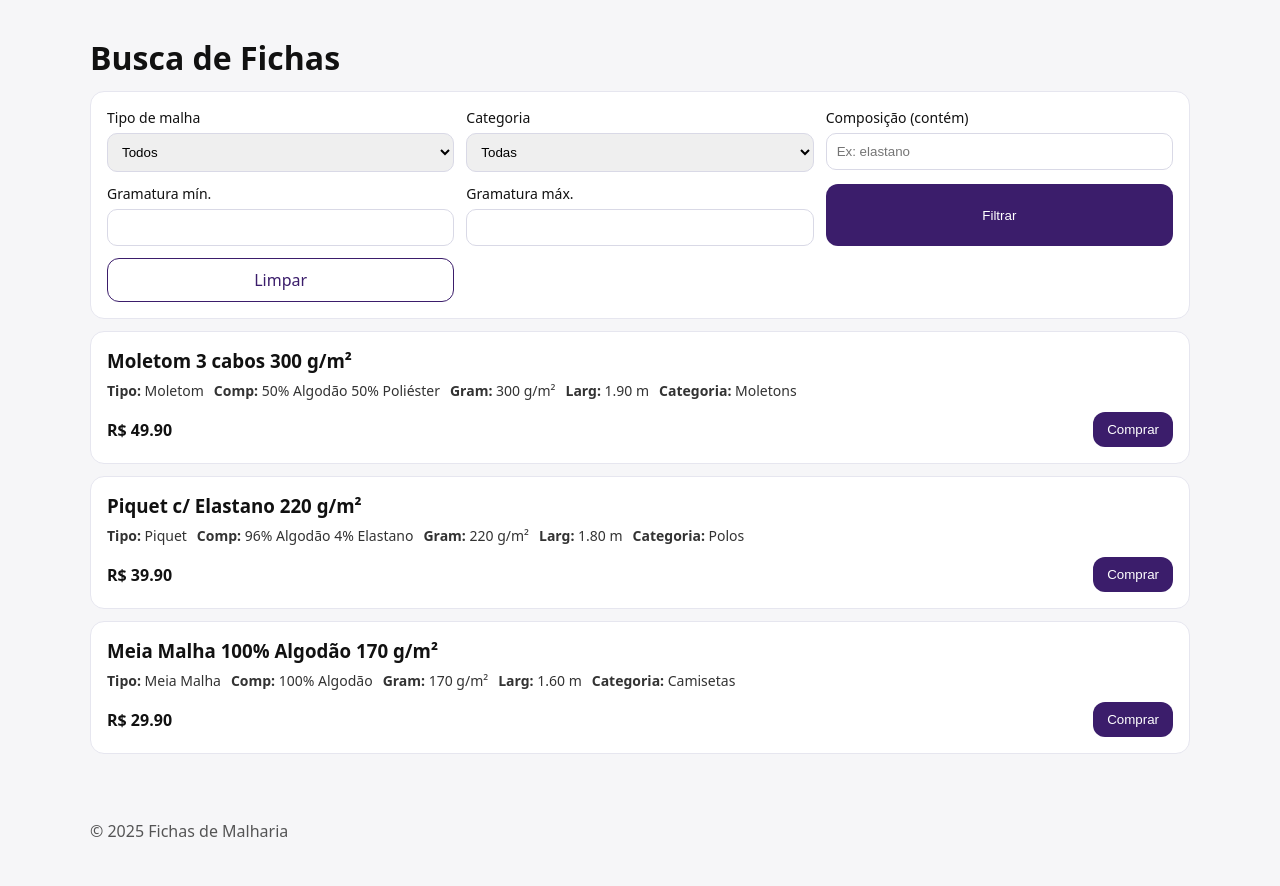
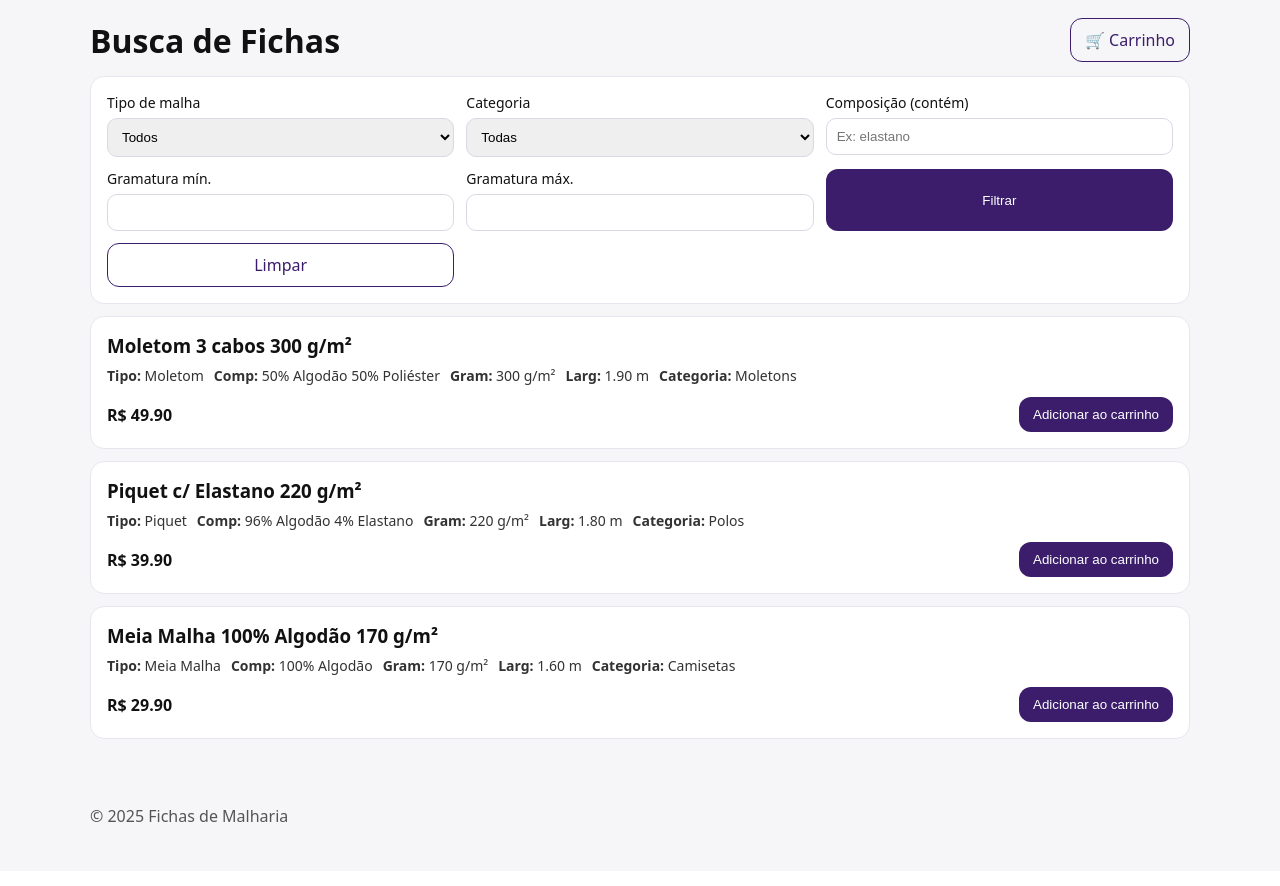
Before and after one commit to AdminAcheTece/FichasMalharia, a Flask app: page /busca in a window 1280 px wide. Shown: the part 66-952 px from the top of the page. After the commit the page ends 888 px from the top, so only its background shows below. Run offline with Flask 3, Linux system fonts and the light colour scheme; data comes from the database, SQL or seed files in the repository; some libraries are stand-ins or nearby versions.

Commit message:
Update busca.html

```diff
--- a/templates/busca.html
+++ b/templates/busca.html
@@ -2,9 +2,20 @@
 {% block title %}Busca | Fichas de Malharia{% endblock %}
 {% block content %}
 
-<h1>Busca de Fichas</h1>
+<div style="display:flex; align-items:center; justify-content:space-between; gap:12px;">
+  <h1 style="margin:0;">Busca de Fichas</h1>
 
-<div class="card">
+  <a class="btn ghost" href="/cart" style="white-space:nowrap;">
+    🛒 Carrinho
+    {% if cart_count and cart_count > 0 %}
+      <span style="margin-left:8px; display:inline-block; min-width:26px; padding:2px 8px; border-radius:999px; text-align:center; font-weight:700;">
+        {{ cart_count }}
+      </span>
+    {% endif %}
+  </a>
+</div>
+
+<div class="card" style="margin-top:14px;">
   <form class="grid" method="get">
     <label>
       Tipo de malha
@@ -53,6 +64,7 @@
     {% for f in fichas %}
       <div class="card ficha">
         <h3>{{ f.titulo }}</h3>
+
         <div class="meta">
           <span><b>Tipo:</b> {{ f.tipo_malha }}</span>
           <span><b>Comp:</b> {{ f.composicao }}</span>
@@ -60,9 +72,25 @@
           <span><b>Larg:</b> {{ "%.2f"|format(f.largura) }} m</span>
           <span><b>Categoria:</b> {{ f.categoria }}</span>
         </div>
-        <div class="actions">
+
+        <div class="actions" style="display:flex; align-items:center; justify-content:space-between; gap:12px;">
           <div class="price">R$ {{ "%.2f"|format(f.preco) }}</div>
-          <button class="btn" disabled title="Checkout entra no próximo passo">Comprar</button>
+
+          <div style="display:flex; gap:10px; align-items:center;">
+            {% set no_carrinho = (cart_ids is defined and f.id in cart_ids) %}
+
+            {% if no_carrinho %}
+              <span class="btn ghost" style="pointer-events:none; opacity:.85;">✅ No carrinho</span>
+
+              <form method="post" action="/cart/remove/{{ f.id }}" style="margin:0;">
+                <button class="btn ghost" type="submit">Remover</button>
+              </form>
+            {% else %}
+              <form method="post" action="/cart/add/{{ f.id }}" style="margin:0;">
+                <button class="btn" type="submit">Adicionar ao carrinho</button>
+              </form>
+            {% endif %}
+          </div>
         </div>
       </div>
     {% endfor %}
```
